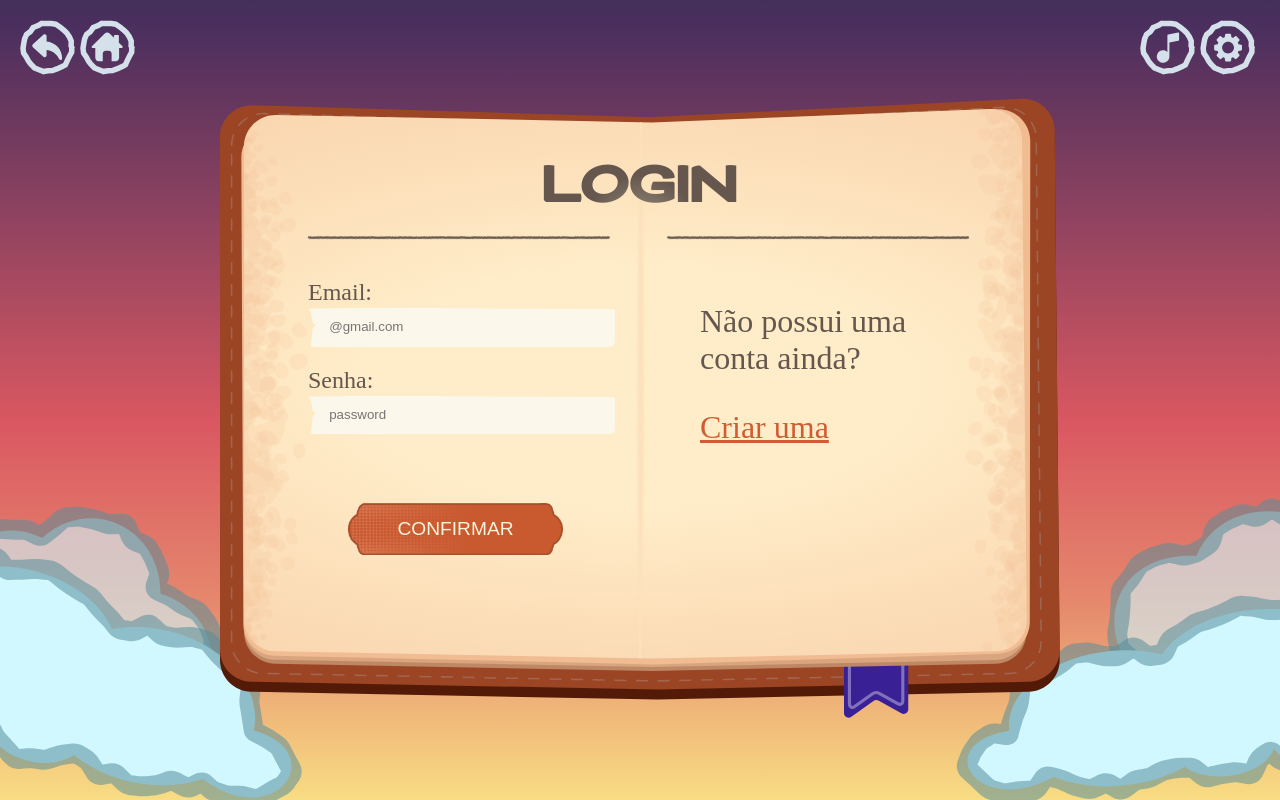
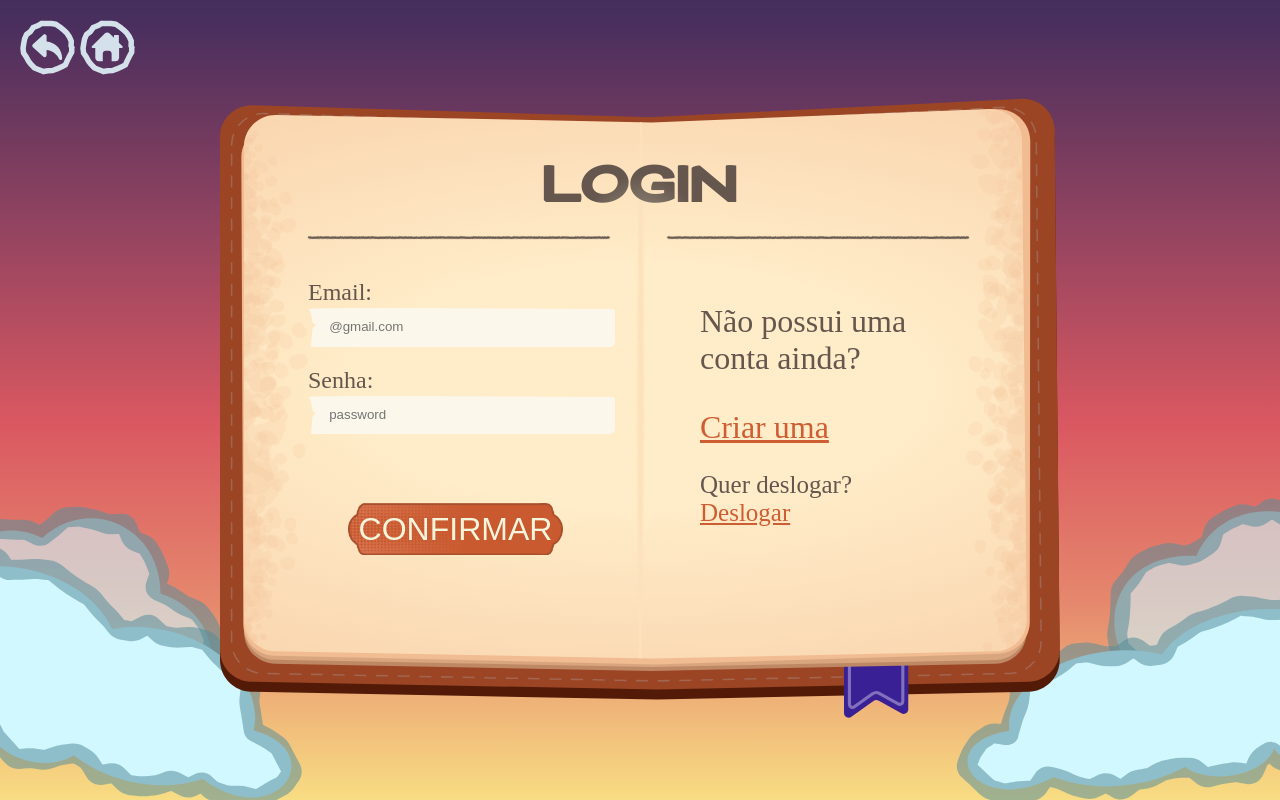
Before and after one commit to VitorScarabelli/Jogo-de-tabuleiro-web, a PHP site: page /login.php in a window 1280 px wide. Run offline with PHP 8.4, Linux system fonts and the light colour scheme; some web fonts are replaced.

Commit message:
Update login.php

```diff
--- a/PrjTabuleiro/login/login.php
+++ b/PrjTabuleiro/login/login.php
@@ -8,36 +8,49 @@
 </head>
 <body>
     <img src="./KitComposiçãoLogin/svg/CéuTardio.svg" alt="" class="background">
+
     <div class="left">
-        <a href="../index/index.php"><img src="./KitComposiçãoLogin/svg/Botões/BackButton.svg" alt="" width="70px" height="70px"></img></a>
-        <a href="../index/index.php"><img src="./KitComposiçãoLogin/svg/Botões/HomeButton.svg" alt="" width="70px" height="70px"></img></a>
+        <a href="../index/index.php"><img src="./KitComposiçãoLogin/svg/Botões/BackButton.svg" alt="" width="70px" height="70px"></a>
+        <a href="../index/index.php"><img src="./KitComposiçãoLogin/svg/Botões/HomeButton.svg" alt="" width="70px" height="70px"></a>
     </div>
-    <div class="right">
-        <a href="#"><img src="./KitComposiçãoLogin/svg/Botões/MusicButton.svg" alt="" width="70px" height="70px"></img></a>
-        <a href="#"><img src="./KitComposiçãoLogin/svg/Botões/ConfigButton.svg" alt="" width="70px" height="70px"></img></a>
-    </div>
+
+    <!-- <div class="right">
+        <a href="#"><img src="./KitComposiçãoLogin/svg/Botões/MusicButton.svg" alt="" width="70px" height="70px"></a>
+        <a href="#"><img src="./KitComposiçãoLogin/svg/Botões/ConfigButton.svg" alt="" width="70px" height="70px"></a>
+    </div> -->
+
     <div class="container">
         <img src="./KitComposiçãoLogin/svg/LivroLogin.svg" alt="" class="img-livro">
         <h1 class="titulo">LOGIN</h1>
-            <form method="get" class="formulario">
-                <label for="" class="email">Email:</label>
+
+        <form action="loginConsulta.php" method="post" class="formulario">
+            <label for="email" class="email">Email:</label>
             <div class="caixaTexto">
-                    <input type="email" name="email" id="email" placeholder="@gmail.com">
+                <input type="email" name="email" id="email" placeholder="@gmail.com" required>
             </div>
+
             <br />
-                <label for="" class="senha">Senha:</label>
+
+            <label for="senha" class="senha">Senha:</label>
             <div class="caixaTexto">
-                    <input type="password" name="senha" id="senha" placeholder="password">
+                <input type="password" name="senha" id="senha" placeholder="password" required>
             </div>
+
             <br />
+
             <div class="caixa-btn">
-                    <button type="submit" class="btn">CONFIRMAR</button>
+                <button type="submit" class="btn text-cadastro">CONFIRMAR</button>
             </div>
         </form>
 
         <div class="links">
-                <p class="text-cadastro">Não possui uma conta ainda?</p> <a href=".././cadastro/index/index.php" class="link-cadastro">Criar uma</a>
-            </div>
+            <p class="text-cadastro">Não possui uma conta ainda?</p>
+            <a href="../cadastro/index/index.php" class="link-cadastro">Criar uma</a>
+
+            <p class="text-cadastro" style="font-size: 25px;">
+                Quer deslogar?
+                <a href="./logoff.php" class="link-cadastro" style="font-size: 25px;">Deslogar</a>
+            </p>
         </div>
     </div>
 </body>
```
Lines whose indentation alone changed are shown as unchanged.
